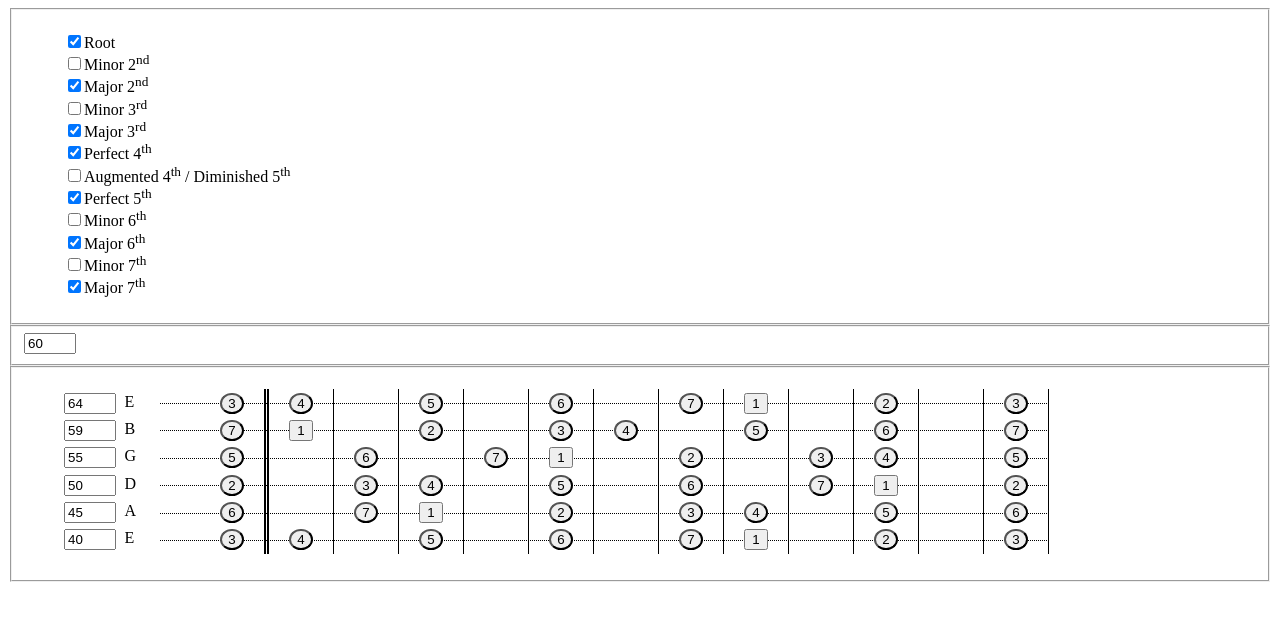
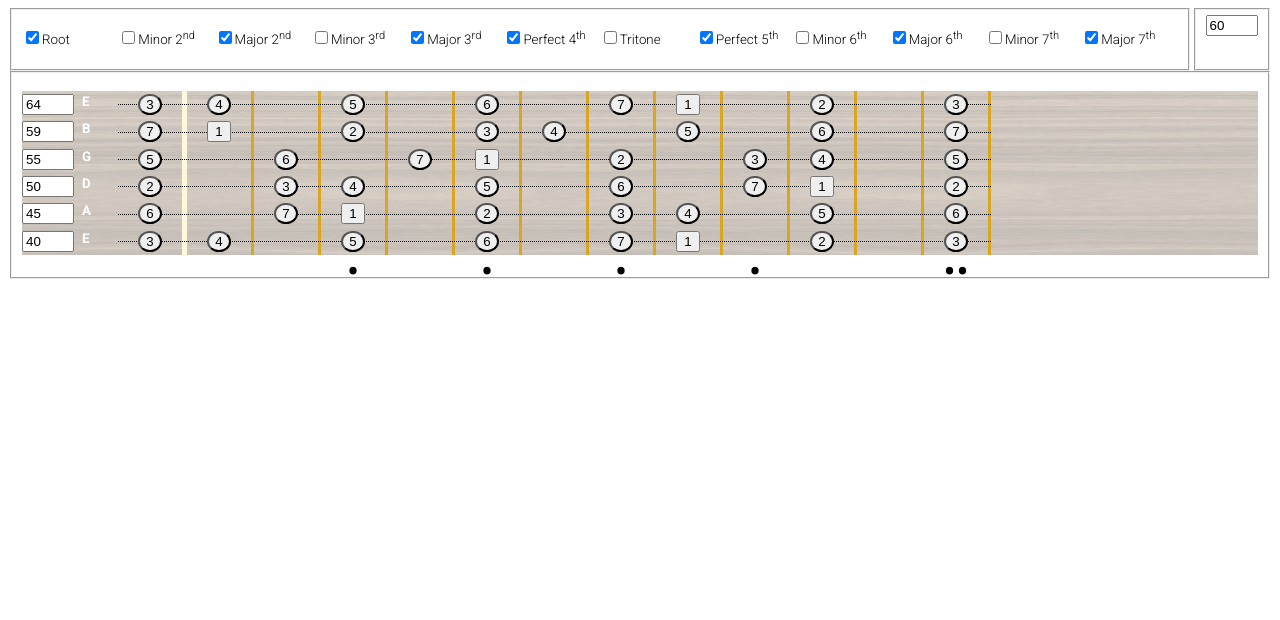
Before and after one commit to PerryRylance/ScaleChart, a React (Create React App) app: page / in a window 1280 px wide. Shown: the top 620 px of the page. Built offline with nearby package versions, Linux system fonts and the light colour scheme.

Commit message:
Styling improvements
- New layout
- Removed inlay JS
- Added inlay / marker CSS
- New font
- Improved flex styling
- Renamed scale tritone label
- Added wood effect background to fretboard

```diff
--- a/src/App.js
+++ b/src/App.js
@@ -15,9 +15,13 @@ class App extends React.Component
 		return (
 			<div className="app">
 				<form>
-					<Scale semitones={semitones}/>
-					<Key pitch={key}/>
-					<Fretboard tuning={tuning} root={key} semitones={semitones} frets={frets}/>
+					<div className="abstract-controls">
+						<Scale semitones={semitones}/>
+						<Key pitch={key}/>
+					</div>
+					<div className="instrument-controls">
+						<Fretboard tuning={tuning} root={key} semitones={semitones} frets={frets}/>
+					</div>
 				</form>
 			</div>
 		);
--- a/src/Fretboard.js
+++ b/src/Fretboard.js
@@ -5,28 +5,9 @@ class Fretboard extends React.Component
 {
 	render()
 	{
-		const inlays = [];
-		const inlayPositions = [0, 3, 5, 7, 9];
-
 		const strings = [];
 
-		let dot, className;
 		let i = 0;
-
-		for(i = 0; i < this.props.frets; i++)
-		{
-			if(inlayPositions.indexOf(i % 12) > -1)
-			{
-				className = (i % 12 === 0 ? "double dot" : "single dot");
-				dot = (<div className={className}></div>);
-			}
-			else
-				dot = null;
-
-			inlays.push((
-				<li data-fret={i}>{dot}</li>
-			));
-		}
 
 		for(i = 0; i < this.props.tuning.length; i++)
 			strings.push((
@@ -34,8 +15,6 @@ class Fretboard extends React.Component
 					<String frets={this.props.frets} pitch={this.props.tuning[i]} root={this.props.root} semitones={this.props.semitones}/>
 				</li>
 			));
-
-		// TODO: Add inlays. They need to be flush with the left of the open fret though.
 
 		return (
 			<fieldset className="fretboard">
--- a/src/Scale.js
+++ b/src/Scale.js
@@ -13,7 +13,7 @@ class Scale extends React.Component
 			(<span>Minor 3<sup>rd</sup></span>),
 			(<span>Major 3<sup>rd</sup></span>),
 			(<span>Perfect 4<sup>th</sup></span>),
-			(<span>Augmented 4<sup>th</sup> / Diminished 5<sup>th</sup></span>),
+			(<span>Tritone</span>),
 			(<span>Perfect 5<sup>th</sup></span>),
 			(<span>Minor 6<sup>th</sup></span>),
 			(<span>Major 6<sup>th</sup></span>),
--- a/src/index.css
+++ b/src/index.css
@@ -1,11 +1,45 @@
+@import url('https://fonts.googleapis.com/css2?family=Roboto:wght@300;400;700&display=swap');
+
+body
+{
+	font-size: 10pt;
+	font-family: Roboto;
+	font-weight: 300;
+}
+
 ol
 {
 	list-style: none;
+	padding-left: 0;
 }
 
 input[type="number"]
 {
 	width: 6ch;
+}
+
+.abstract-controls,
+	.abstract-controls ol.semitones
+{
+	display: flex;
+}
+
+fieldset.scale,
+	.abstract-controls ol.semitones > li
+{
+	flex-grow: 1;
+    flex-basis: 0;
+}
+
+.fretboard
+{
+	overflow-x: scroll;
+	overflow-y: hidden;
+}
+
+.fretboard > .strings
+{
+	background: url("./wood.jpg");
 }
 
 .string
@@ -23,15 +57,16 @@ input[type="number"]
 .string > .frets > li
 {
 	width: 4rem;
-	border-right: 1px solid black;
+	border-right: 3px solid goldenrod;
 	text-align: center;
 	padding: .2rem 0;
 }
 
 .string > .frets > li:first-child
 {
-	border-right-style: double;
+	/* border-right-style: double; */
 	border-right-width: 5px;
+	border-right-color: cornsilk;
 }
 
 .string > .frets::before
@@ -44,12 +79,48 @@ input[type="number"]
 	left: 0;
 	width: 100%;
 
-	z-index: -1;
+	z-index: 1;
+}
+
+.string > .frets button
+{
+	position: relative;
+	z-index: 2;
 }
 
 .string > .frets li:not([data-position="0"]) button
 {
 	border-radius: 100%;
+}
+
+ol.strings > li:last-child .frets > li
+{
+	position: relative;
+}
+
+ol.strings > li:last-child .frets > li:nth-child(12n + 1)::after,
+	ol.strings > li:last-child .frets > li:nth-child(12n + 4)::after,
+	ol.strings > li:last-child .frets > li:nth-child(12n + 6)::after,
+	ol.strings > li:last-child .frets > li:nth-child(12n + 8)::after,
+	ol.strings > li:last-child .frets > li:nth-child(12n + 10)::after
+{
+	content: "\2022";
+
+	position: absolute;
+	left: 50%;
+	bottom: -1em;
+	transform: translateX(-50%);
+	font-size: 3em;
+}
+
+ol.strings > li:last-child .frets > li:nth-child(12n + 1)::after
+{
+	content: "\2022 \2022";
+}
+
+ol.strings > li:last-child .frets > li:first-child::after
+{
+	content: none !important;
 }
 
 label[data-letter-semitone]
@@ -61,6 +132,8 @@ label[data-letter-semitone]
 label[data-letter-semitone]::after
 {
 	padding-left: 1ch;
+	font-weight: bold;
+	color: white;
 }
 
 label[data-letter-semitone="0"]::after
```
Also changed, not shown: src/wood.jpg (added).
